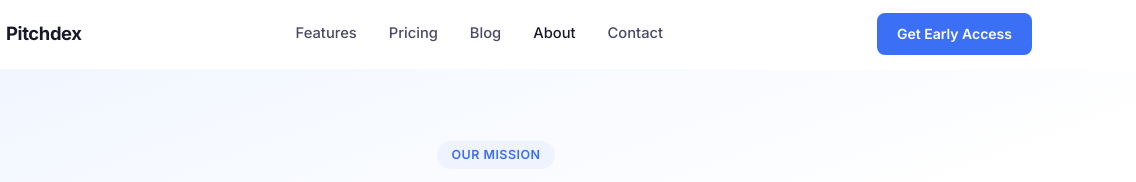
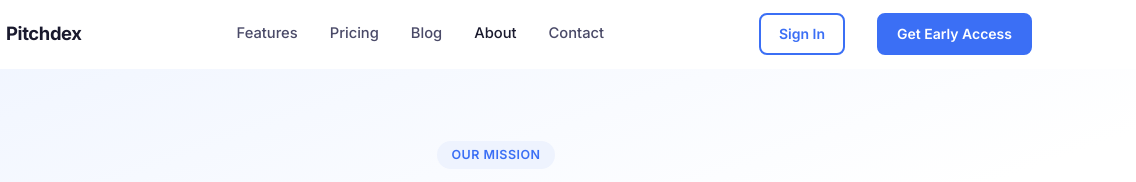
Before and after one commit to htc1106/pitchdex, a plain HTML site: page pitchdex/about.html in a window 1280 px wide. Shown: the top 182 px of the page, 144-1280 px from the left. Drawn offline with Linux system fonts and the light colour scheme.

Commit message:
pitchdex: add Sign In button to navbar

```diff
--- a/pitchdex/about.html
+++ b/pitchdex/about.html
@@ -27,6 +27,7 @@
           <a href="about.html" class="active">About</a>
           <a href="contact.html">Contact</a>
         </nav>
+        <a href="https://app.pitchdex.ai/login" class="btn btn-secondary btn-sm nav-cta-secondary">Sign In</a>
         <a href="https://app.pitchdex.ai/signup" class="btn btn-primary btn-sm nav-cta">Get Early Access</a>
         <button class="nav-toggle" id="nav-toggle" aria-label="Toggle menu">
           <span></span><span></span><span></span>
```
Also changed, not shown: pitchdex/blog.html (+1 -0 lines), pitchdex/features.html (+1 -0 lines), pitchdex/index.html (+1 -0 lines), pitchdex/pricing.html (+1 -0 lines).
